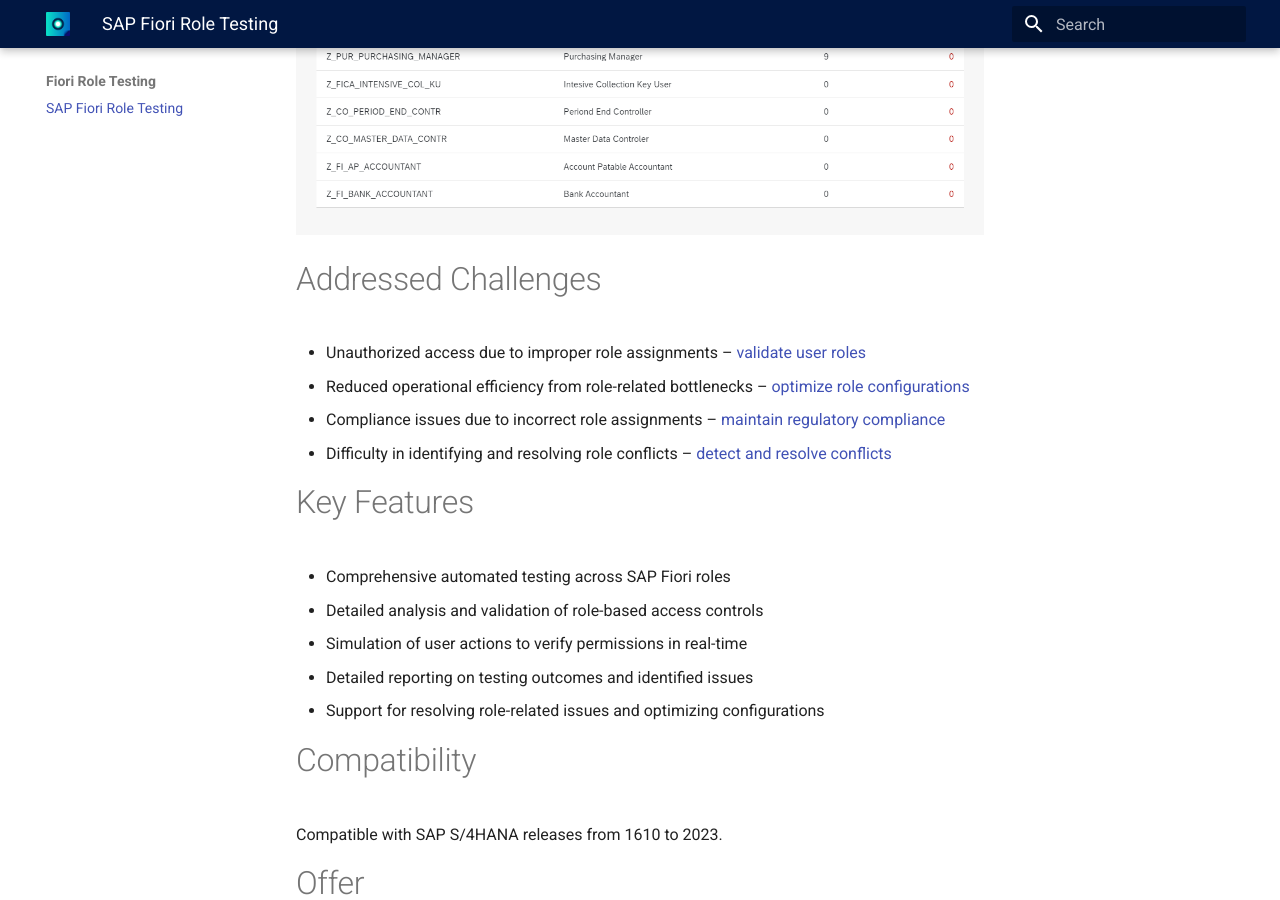
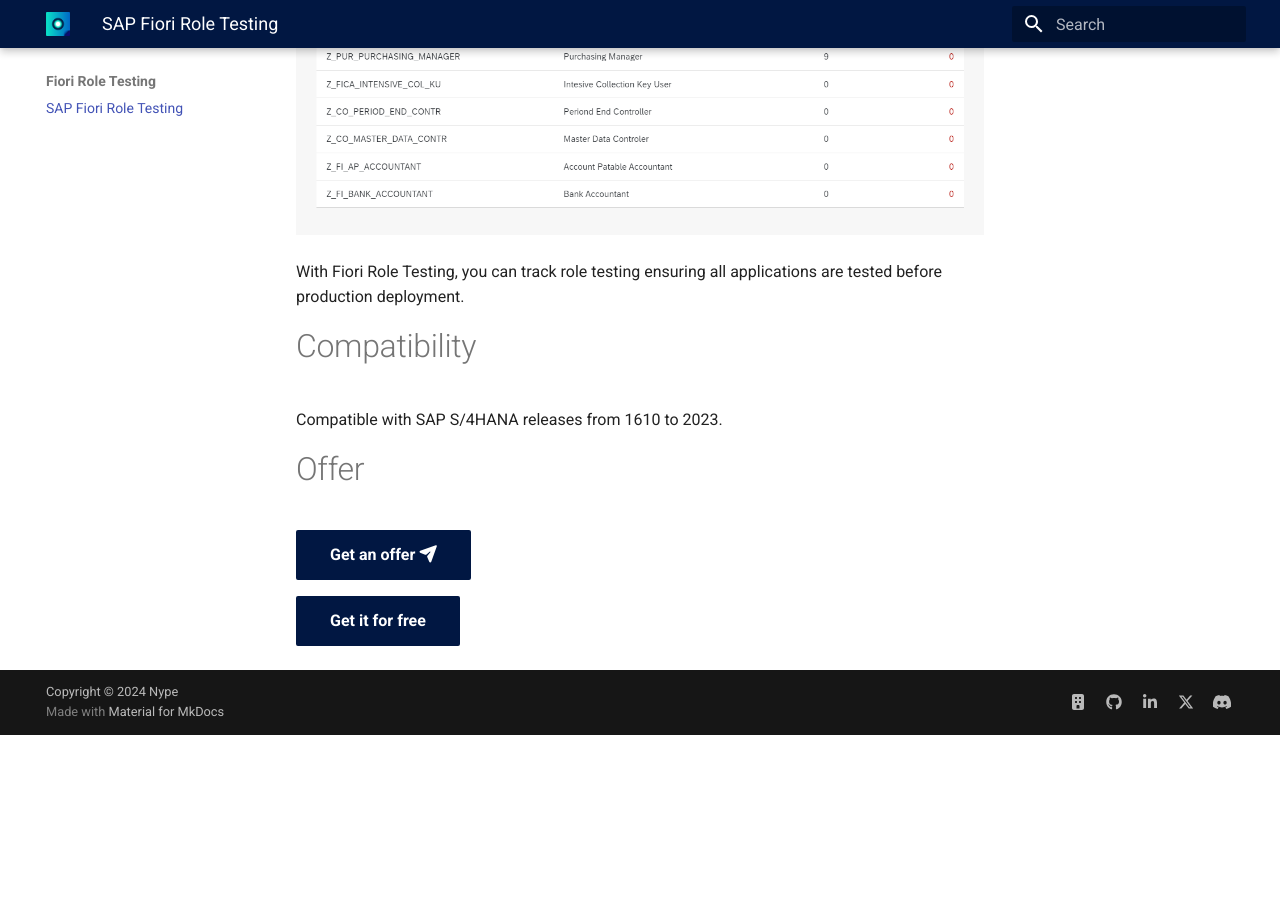
Before and after one commit to fioriroletesting/fioriroletesting.github.io, an MkDocs documentation site: the page built from docs/index.md, in a window 1280 px wide and 900 px high, scrolled down 521 px. Built offline with MkDocs 1.6.1 and Material for MkDocs 9.7.7, drawn with Linux system fonts in a browser that asks for light colours; after the commit the page ends 1256 px from its top, so only the background shows below that.

Commit message:
docs: descr

```diff
--- a/docs/index.md
+++ b/docs/index.md
@@ -8,20 +8,7 @@
 
 [![](res/frt.png)](res/frt.png)
 
-# Addressed Challenges
-
-- Unauthorized access due to improper role assignments – [validate user roles](FPS01/use-cases/role-validation.md)
-- Reduced operational efficiency from role-related bottlenecks – [optimize role configurations](FPS01/use-cases/role-optimization.md)
-- Compliance issues due to incorrect role assignments – [maintain regulatory compliance](FPS01/use-cases/compliance.md)
-- Difficulty in identifying and resolving role conflicts – [detect and resolve conflicts](FPS01/use-cases/role-conflicts.md)
-
-# Key Features
-
-- Comprehensive automated testing across SAP Fiori roles
-- Detailed analysis and validation of role-based access controls
-- Simulation of user actions to verify permissions in real-time
-- Detailed reporting on testing outcomes and identified issues
-- Support for resolving role-related issues and optimizing configurations
+With Fiori Role Testing, you can track role testing ensuring all applications are tested before production deployment.
 
 # Compatibility
 
```
